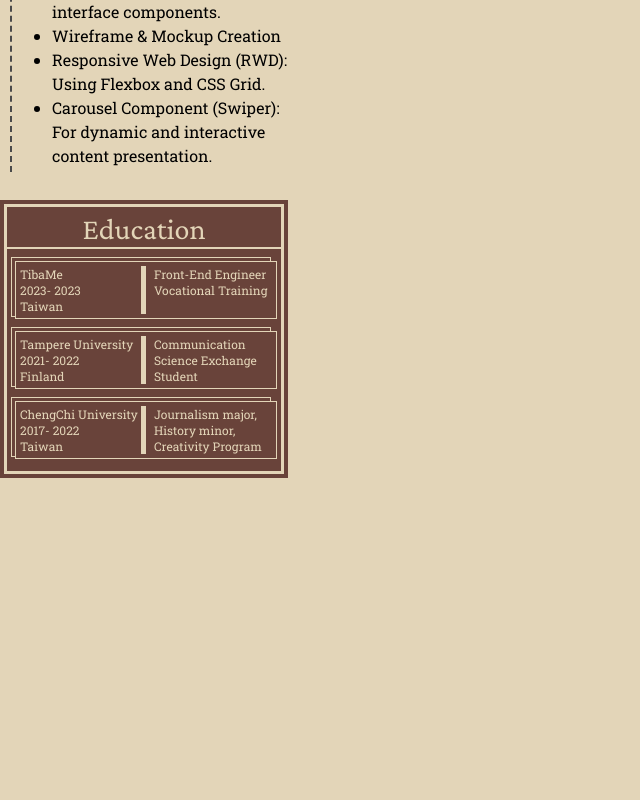
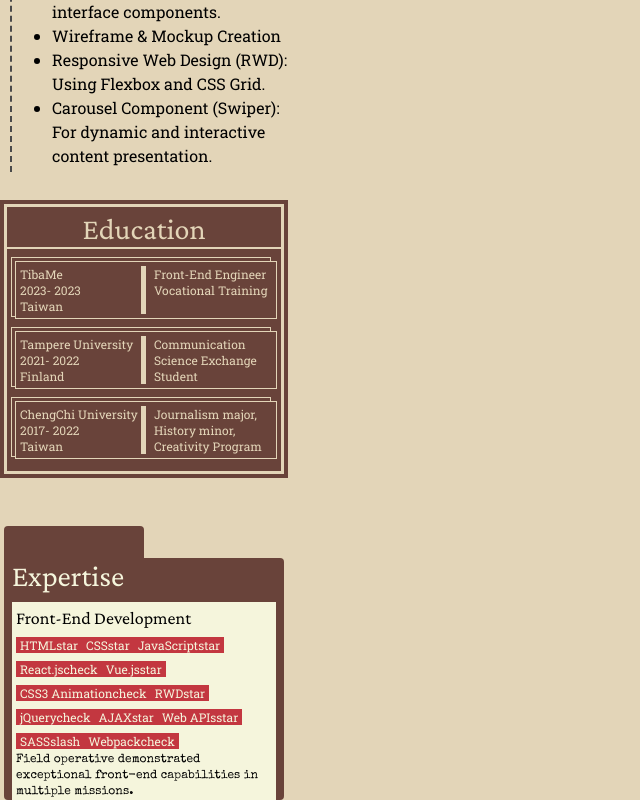
Before and after one commit to BenjaminChien/Agent_Benjamin, a React (Vite) app: page / in a window 1280 px wide. Shown: the part 3172-3972 px from the top of the page, without its empty margins (0-640 px from the left). Before the commit the page ends 3650 px from the top, so only its background shows below. Built offline with nearby package versions, Linux system fonts and the light colour scheme.

Commit message:
Building Expertise

```diff
--- a/src/App.jsx
+++ b/src/App.jsx
@@ -4,10 +4,12 @@ import BasicInfo from './components/BasicInfo.jsx'
 import About from './components/About'
 import Experience from './components/Experience.jsx'
 import Education from './components/Education.jsx'
+import Expertise from './components/Expertise.jsx'
 
 import about from './assets/about.js'
 import experience from './assets/experience.js'
 import education from './assets/education.js'
+import expertise from './assets/expertise.js'
 
 
 function App() {
@@ -19,6 +21,7 @@ function App() {
       <About info={about.content}></About>
       <Experience info={experience}></Experience>
       <Education info={education}></Education>
+      <Expertise info={expertise}></Expertise>
     </>
   )
 }
--- /dev/null
+++ b/src/assets/expertise.js
@@ -0,0 +1,47 @@
+const expertise = [
+    {
+      category: "Front-End Development",
+      note: "Field operative demonstrated exceptional front-end capabilities in multiple missions.",
+      skills: [
+        { name: "HTML", level: "star" },
+        { name: "CSS", level: "star" },
+        { name: "JavaScript", level: "star" },
+        { name: "React.js", level: "check" },
+        { name: "Vue.js", level: "star" },
+        { name: "CSS3 Animation", level: "check" },
+        { name: "RWD", level: "star" },
+        { name: "jQuery", level: "check" },
+        { name: "AJAX", level: "star" },
+        { name: "Web APIs", level: "star" },
+        { name: "SASS", level: "slash" },
+        { name: "Webpack", level: "check" }
+      ]
+    },
+    {
+      category: "Back-End Development",
+      note:"Capable of manipulating server-side operations with precision.",
+      skills: [
+        { name: "PHP", level: "star" },
+        { name: "C#", level: "check" },
+        { name: "MySQL", level: "star" },
+        { name: "SQL Server", level: "star" },
+        { name: "Git", level: "star" }
+      ]
+    },
+    {
+      category: "UI/UX and Design Software",
+      note:"Specializes in crafting deceptive visuals and layouts to control user perception.",
+      skills: [
+        { name: "UI/UX Design", level: "star" },
+        { name: "wireframe", level: "star" },
+        { name: "mockup", level: "star" },
+        { name: "prototype", level: "star" },
+        { name: "Illustrator", level: "star" },
+        { name: "After Effect", level: "star" },
+        { name: "PhotoShop", level: "star" },
+        { name: "Premiere", level: "star" }
+      ]
+    }
+  ];
+
+  export default expertise;
--- /dev/null
+++ b/src/components/Expertise.jsx
@@ -0,0 +1,28 @@
+const ExpertiseItem = (info) =>{
+    return(
+        <div className="bg-Beige px-1">
+            <h3 className="font-Title text-lg">{info.info[0].category}</h3>
+            {info.info[0].skills.map((item, index)=>(
+                <span key={index} className="inline-block font-Content text-xs bg-Crimson text-Beige px-1">
+                {item.name}{item.level}
+                </span>
+            ))}
+
+            <span className="block font-Special text-xs">{info.info[0].note}</span>
+        </div>
+    )
+}
+
+const Expertise = (info) =>{
+    return(
+        <div className="relative w-2xs mt-20 px-1">
+            <div className="absolute w-[48.6%] h-8 bg-Dark-Chocolate -top-8 rounded-t-sm"></div>
+            <div className="bg-Dark-Chocolate rounded-r-sm rounded-bl-sm px-2">
+                <h2 className="font-Title text-3xl text-Beige pb-2 border-b-2">Expertise</h2>
+                <ExpertiseItem info={info.info}></ExpertiseItem>
+            </div>
+        </div>
+    )
+}
+
+export default Expertise;
--- a/src/index.css
+++ b/src/index.css
@@ -1,4 +1,5 @@
-@import url('https://fonts.googleapis.com/css2?family=Crimson+Pro:ital,wght@0,200..900;1,200..900&family=Roboto+Slab:wght@100..900&display=swap');
+@import url('https://fonts.googleapis.com/css2?family=Crimson+Pro:ital,wght@0,200..900;1,200..900&family=Roboto+Slab:wght@100..900&family=Special+Elite&display=swap');
+
 
 @import "tailwindcss";
 
@@ -10,6 +11,7 @@
 @theme{
   --font-Title: "Crimson Pro", "serif";
   --font-Content: "Roboto Slab", "sans-serif";
+  --font-Special: "Special Elite", "sans-serif";
 
   --color-Crimson: #C33740;
   --color-Dark-Gray: #4A4A4A;
```
